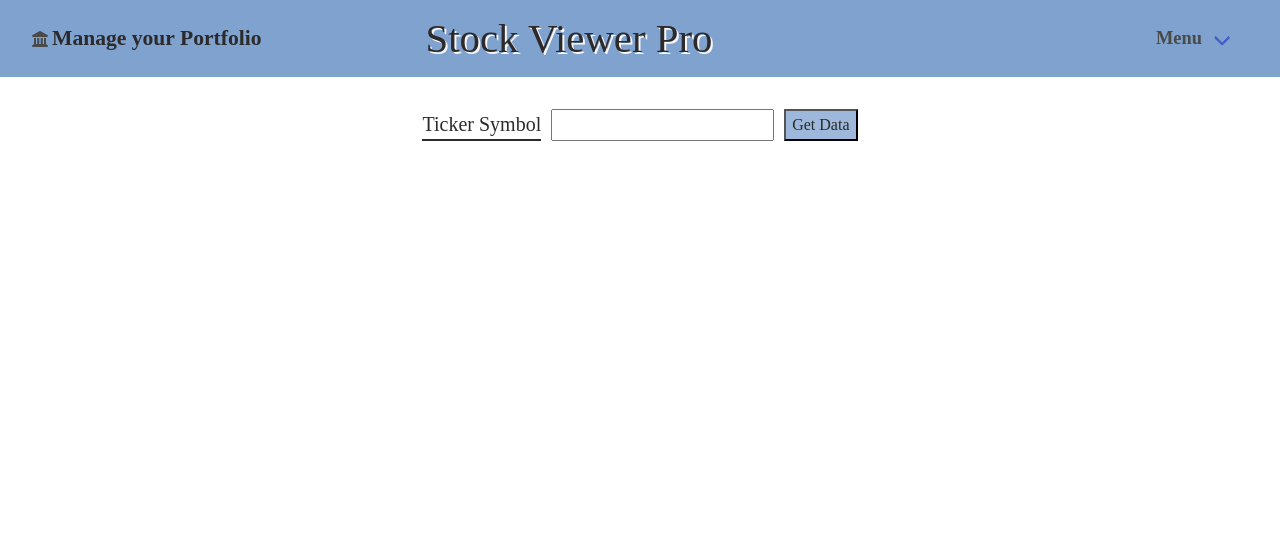
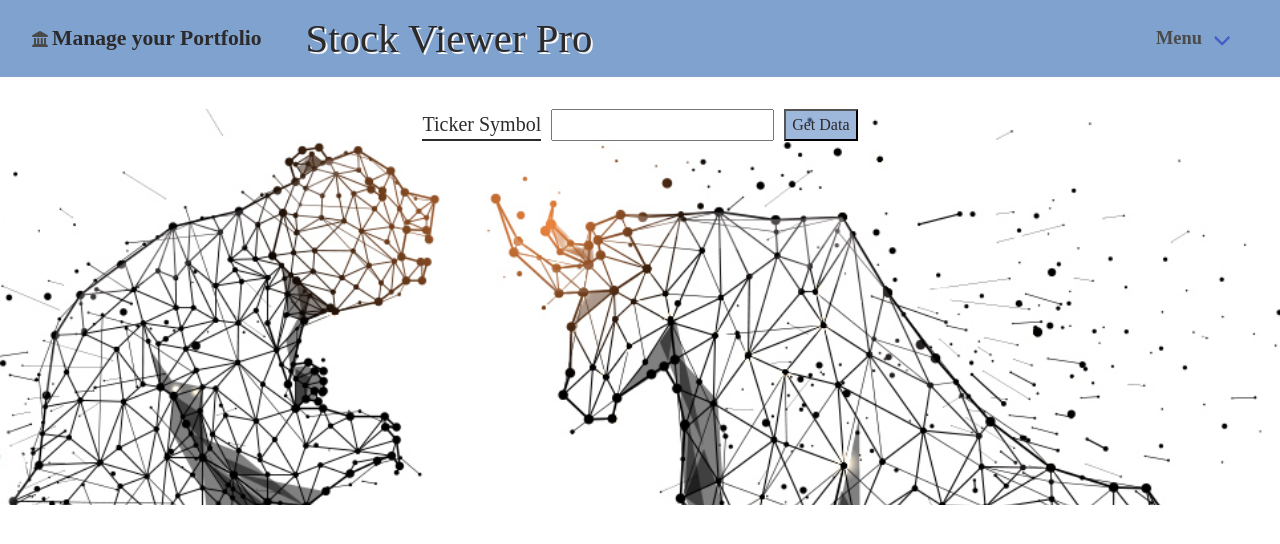
Before and after one commit to Luis0624/StockViewer, a plain HTML site: page index.html in a window 1280 px wide. Drawn offline with nearby package versions, Linux system fonts and the light colour scheme; a web font is replaced by a local one.

Commit message:
added some more style

```diff
--- a/Assets/css/style.css
+++ b/Assets/css/style.css
@@ -6,7 +6,7 @@
 
     .navText{
     font-size: 2.55rem;
-    padding-left: 7.5rem;
+    /* padding-left: 7.5rem; */
     text-shadow: 2px 2px whitesmoke;
 
     }
@@ -85,6 +85,7 @@
         margin-top: 5%;
         margin-left: 13%;
         margin-right: auto;
+
     }
 
     #download_data{
@@ -99,7 +100,7 @@
         text-align: center;
         margin-bottom: 1%;
         padding-top: 1.15rem;
-        border-top: 2px solid rgba(81, 129, 190, 0.733);
+
     }
 
     #table_container{
@@ -114,3 +115,15 @@
     margin-left: 20%;
     margin-right: 0;
     }
+
+
+    .mainContainer{
+        max-width: 100%;
+        max-width: 100%;
+        background-image: url("../images/mainImage.png");
+        background-size:auto;
+        background-size: cover;
+        background-repeat: no-repeat;
+        image-rendering: optimizeQuality;
+
+    }
--- a/index.html
+++ b/index.html
@@ -48,10 +48,12 @@
       </div>
   </nav>
 
-      <div class="fontFam" id="loading_container" >
+  <div class="mainContainer">
+    <div class="fontFam" id="loading_container">
       <h6 style="margin-left: 11%;">Loading data.....</h6>
       <progress></progress>
     </div>
+
     <div class="fontFam inputSpacing is-flex is-justify-content-center" id="company_container">
       <label class="labelStyle"for="symbol-input">Ticker Symbol</label>
       <input type="text" class="inputSpacing" id="symbol-input" name="symbol-input">
@@ -61,7 +63,7 @@
 
     <div id="chartContainer"></div>
     <div id="table_container"></div>
-
+  </div>
   <script src="https://kit.fontawesome.com/8c46a35f2b.js" crossorigin="anonymous"></script>
   <script src="https://ajax.googleapis.com/ajax/libs/jquery/3.5.1/jquery.min.js"></script>
   <script src="https://canvasjs.com/assets/script/canvasjs.min.js"></script>
```
Also changed, not shown: Assets/images/bull-image.jpg (deleted), Assets/images/mainImage.png (added). Lines whose indentation alone changed are shown as unchanged.
